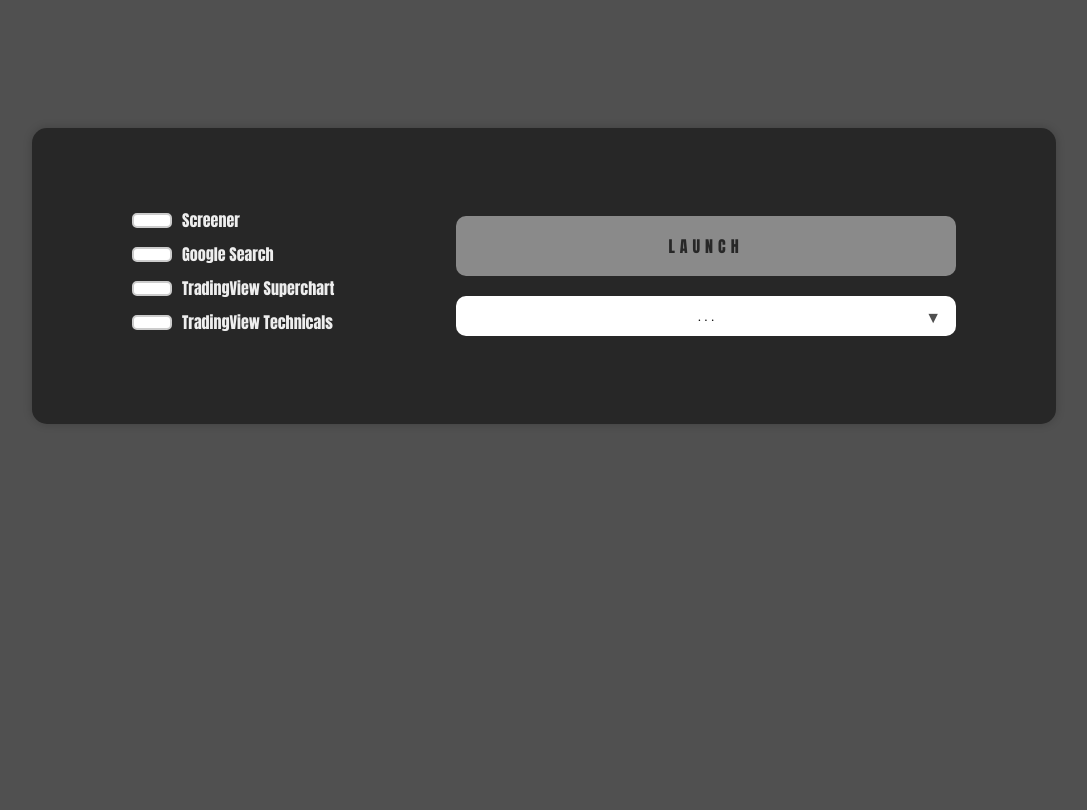
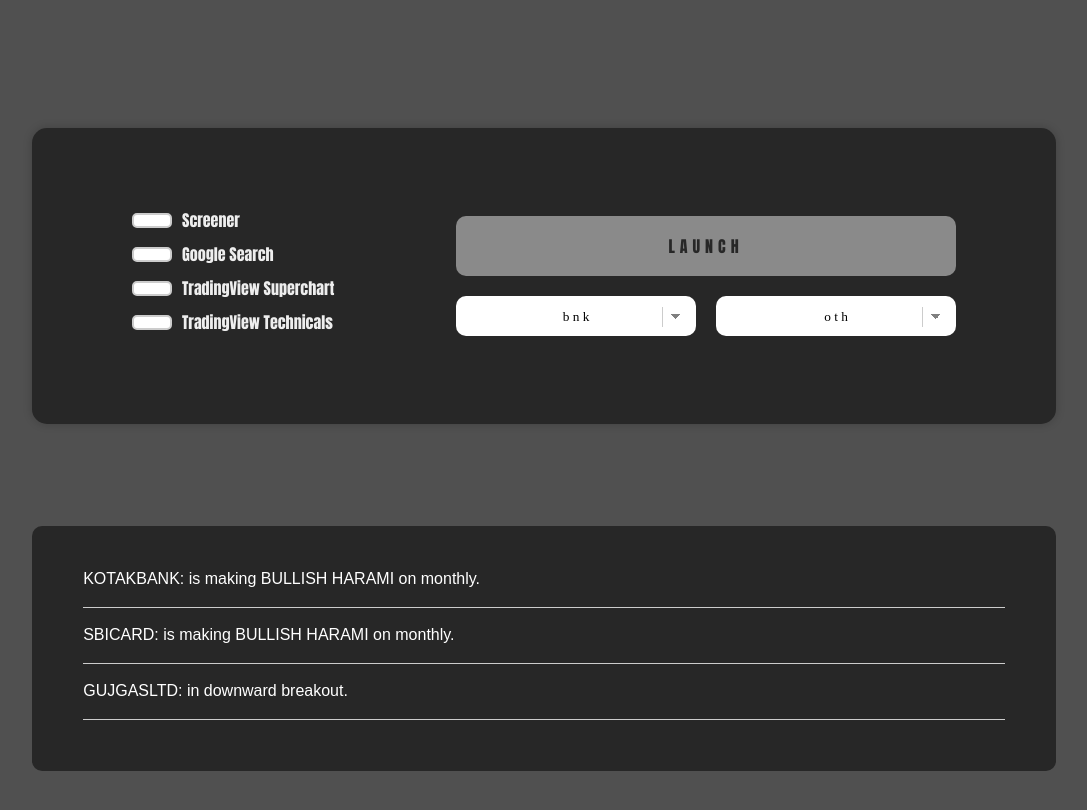
Before and after one commit to PuppetDart/stockList, a website: page index.html in a window 1280 px wide. Shown: the whole page, without its empty margins (96-1183 px from the left). Drawn offline with Linux system fonts and the light colour scheme.

Commit message:
divided banks & others

```diff
--- a/app.js
+++ b/app.js
@@ -4,8 +4,18 @@
 // Add a click event listener to the "Launch Sites" button
 launchButton.addEventListener("click", () => {
     // Get the selected stock from the dropdown
-    const stockDropdown = document.querySelector(".dropdown select");
-    var selectedOption = stockDropdown.options[stockDropdown.selectedIndex].value;
+
+    var checkedBNK = document.querySelector('#banks :checked');
+    var checkedOTH = document.querySelector('#others :checked');
+    var selectedOption;
+
+    if(checkedBNK.label !== "b n k"){
+        selectedOption = checkedBNK.value;
+    }
+    else if(checkedOTH.label !== "o t h"){
+        selectedOption = checkedOTH.value;
+    }
+    console.log(selectedOption);
 
     if (selectedOption) {
         const checkboxes = document.querySelectorAll('.checkboxes input[type="checkbox"]:checked');
@@ -13,17 +23,17 @@
             if (checkbox.value === "TVT") {
                 // window.open(`https://www.screener.in/company//${selectedOption}`);
                 selectedOption = selectedOption === "M%26M" ? "M_M" : selectedOption;
-                window.open(`https://in.tradingview.com/symbols/NSE-`+selectedOption+`/technicals/`);
+                window.open(`https://in.tradingview.com/symbols/NSE-` + selectedOption + `/technicals/`);
             }
             if (checkbox.value === "GS") {
                 window.open(`https://www.google.com/search?q=${selectedOption.toLowerCase()}+share+price`);
             }
             if (checkbox.value === "TVS") {
                 selectedOption = selectedOption === "M%26M" ? "M_M" : selectedOption;
-                window.open(`https://in.tradingview.com/chart/Eydc2P8y/?symbol=NSE%3A`+selectedOption);
+                window.open(`https://in.tradingview.com/chart/Eydc2P8y/?symbol=NSE%3A` + selectedOption);
             }
             if (checkbox.value === "SC") {
-                window.open(`https://www.screener.in/company/`+selectedOption+`/consolidated/`);
+                window.open(`https://www.screener.in/company/` + selectedOption + `/consolidated/`);
             }
         });
     }
--- a/index.html
+++ b/index.html
@@ -25,28 +25,52 @@
       <button id="launch-button">LAUNCH</button>
 
       <div class="dropdown">
-        <select name="stock-selector" title="Choose Stock">
-          <option value="" disabled selected>. . .</option>
+        <select name="bank-selector" id="banks" title="Choose Stock">
+          <option value="" disabled selected>b n k</option>
+        <option value="KOTAKBANK">KOTAKBANK</option>
+          <option value="HDFCBANK">HDFCBANK</option>
+          <option value="ICICIBANK">ICICIBANK</option>
+          <option value="BANDHANBNK">BANDHANBNK</option>
+          <option value="CANBK">CANBK</option>
+          <option value="SBIN">SBIN</option>
+          <option value="SBICARD">SBICARD</option>
+        </select>
+        <select name="others-selector" id="others" title="Choose Stock">
+          <option value="" disabled selected>o t h</option>
           <option value="GUJGASLTD">GUJGASLTD</option>
           <option value="ASIANPAINT">ASIANPAINT</option>
           <option value="INDIGOPNTS">INDIGOPNTS</option>
-          <option value="SBIN">SBIN</option>
           <option value="HCLTECH">HCLTECH</option>
-          <option value="ICICIBANK">ICICIBANK</option>
           <option value="NAUKRI">NAUKRI</option>
-          <option value="RELIANCE">RELIANCE</option>d
-          <option value="SBICARD">SBICARD</option>
-          <option value="VEDL">VEDL</option>
           <option value="WIPRO">WIPRO</option>
           <option value="ZOMATO">ZOMATO</option>
+          <option value="RELIANCE">RELIANCE</option>d
+          <option value="VEDL">VEDL</option>
           <option value="SCI">SCI</option>
           <option value="SUZLON">SUZLON</option>
-          <option value="KOTAKBANK">KOTAKBANK</option>
+          <option value="SBILIFE">SBILIFE</option>
+          <option value="HDFCLIFE">HDFCLIFE</option>
         </select>
       </div>
     </div>
 
   </div>
+
+  <div id="notes">
+    <div class="note">
+      KOTAKBANK:
+      is making BULLISH HARAMI on monthly.
+    </div>
+    <div class="note">
+      SBICARD:
+      is making BULLISH HARAMI on monthly.
+    </div>
+    <div class="note">
+      GUJGASLTD:
+      in downward breakout.
+    </div>
+  </div>
+
   <script src="app.js"></script>
 </body>
 
--- a/style.css
+++ b/style.css
@@ -47,7 +47,6 @@
 /* Buttons Styles */
 
 button {
-    appearance: none;
     background-color: #8a8a8a;
     border: none;
     height: 60px;
@@ -69,41 +68,42 @@
 
 /* Dropdown Styles */
 .dropdown {
+    display: flex;
+    gap: 20px;
     position: relative;
     width: 100%;
     margin-right: 20px;
     padding: 0;
     border: none;
     outline: none;
-    display: flex;
-    align-items: center;
-    justify-content: center;
-    background-color: #fff;
     border-radius: 10px;
 }
 
 .dropdown select {
     appearance: none;
-    -webkit-appearance: none;
+    border-radius: 10px;
+    background-color: #fff;
     border: none;
     outline: none;
-    background-color: transparent;
     padding: 10px;
     font-family: Montserrat Medium;
     width: 100%;
     height: 40px;
     text-align: center;
     transition: all 0.2s ease;
-}
-
-.dropdown:after {
-    content: "\25BC";
-    position: absolute;
-    top: 50%;
-    right: 15px;
-    transform: translateY(-50%);
-    font-size: 1rem;
-    color: #4f4f4f;
+    background-image:
+    linear-gradient(45deg, transparent 50%, gray 50%),
+    linear-gradient(135deg, gray 50%, transparent 50%),
+    linear-gradient(to right, #ccc, #ccc);
+  background-position:
+    calc(100% - 20px) calc(1em + 5px),
+    calc(100% - 15px) calc(1em + 5px),
+    calc(100% - 2.5em) 0.8em;
+  background-size:
+    5px 5px,
+    5px 5px,
+    1px 1.5em;
+  background-repeat: no-repeat;
 }
 
 .dropdown select:focus {
@@ -160,6 +160,24 @@
     font-weight: 200;
 }
 
+#notes{
+    display: flex;
+    flex-direction: column;
+    margin: 10%;
+    padding:  2.5% 5% 5% 5%;
+    font-family: sans-serif;
+    color: white;
+    background-color: #272727;
+    width: 100%;
+    height: auto;
+    border-radius: 10px;
+}
+
+.note{
+    padding: 2% 0;
+    border-bottom: #ccc 1px solid;
+}
+
 @media only screen and (max-width: 1000px) {
     .container {
         width: 100%;
@@ -199,4 +217,12 @@
     button {
         margin: 40px 0 10px;
     }
+
+    #notes{
+        padding:  5% 10% 10% 10%;
+    }
+
+    .note{
+        padding: 5% 0;
+    }
 }
```
